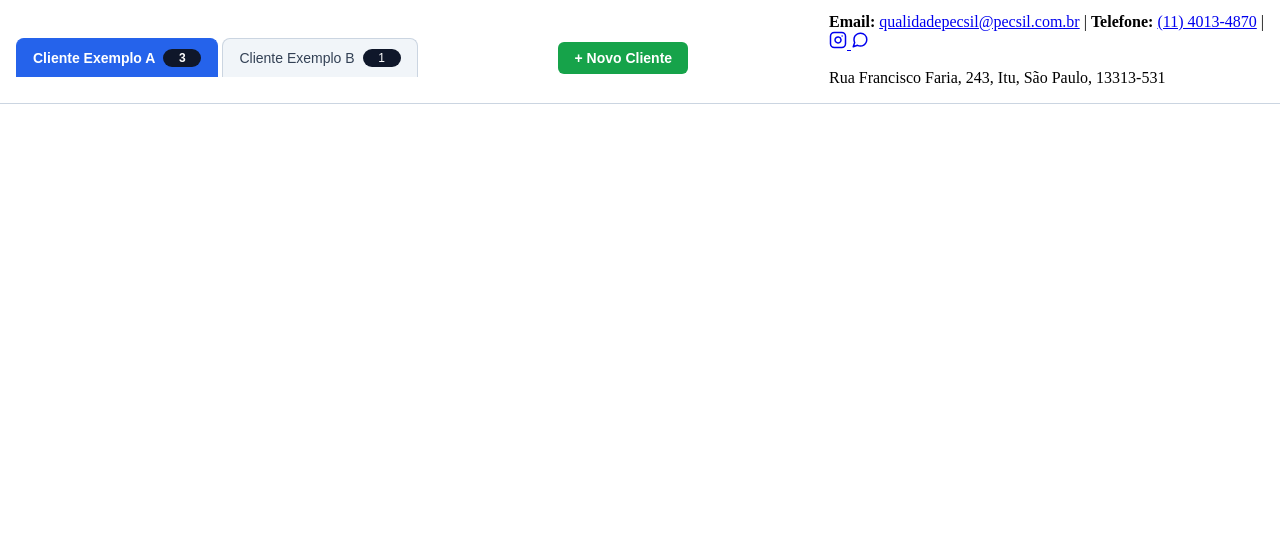
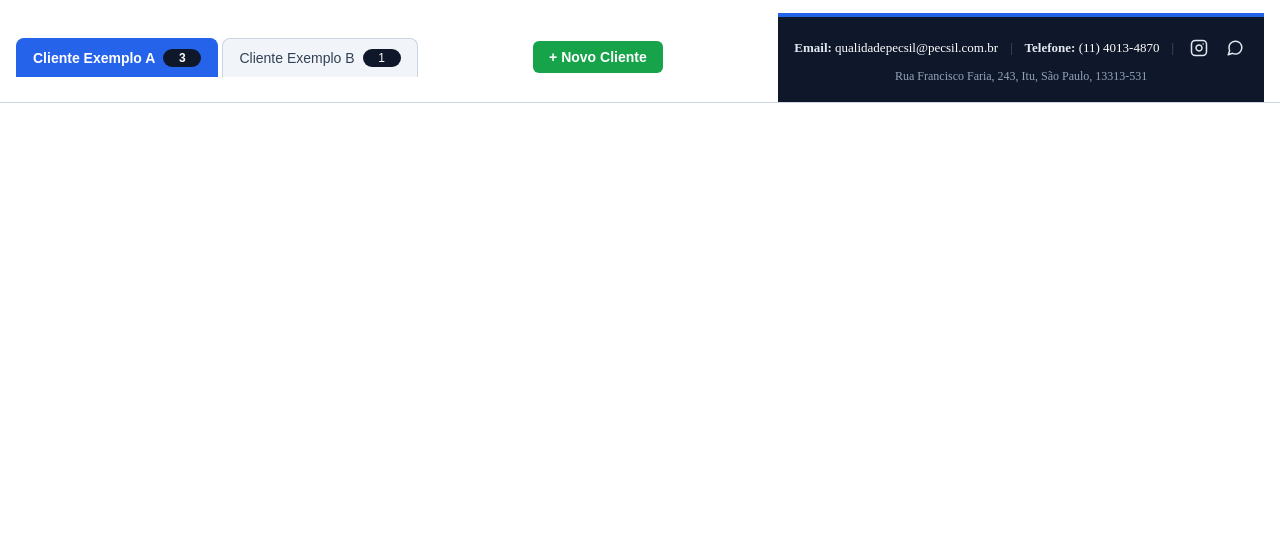
Before and after one commit to yToddi/PROJETO-ALMOXERIFADO, a plain HTML site: page Index.html in a window 1280 px wide. Shown: the part 266-800 px from the top of the page. Drawn offline with Linux system fonts and the light colour scheme.

Commit message:
Footer em Andamento

```diff
--- a/style.css
+++ b/style.css
@@ -172,7 +172,72 @@ body {
   color: #ffffff;
   font-weight: 600;
 }
+.rodape {
+  margin-top: auto; /* Empurra o rodapé para a base da tela */
+  background-color: #0f172a;
+  color: #e2e8f0;
+  border-top: 4px solid #2563eb; /* Espelha a linha azul do cabeçalho */
+  padding: 18px 16px;
+  font-size: 13px;
+}
 
+.rodape-conteudo {
+  display: flex;
+  flex-direction: column;
+  align-items: center;
+  gap: 8px;
+  text-align: center;
+}
+
+.rodape-contato {
+  display: flex;
+  align-items: center;
+  justify-content: center;
+  flex-wrap: wrap;
+  gap: 12px;
+}
+
+.rodape-contato a {
+  color: #ffffff;
+  text-decoration: none;
+  transition: color 0.2s;
+}
+
+.rodape-contato a:hover {
+  color: #93c5fd;
+  text-decoration: underline;
+}
+
+.rodape .separador {
+  color: #475569;
+}
+
+.rodape-redes {
+  display: flex;
+  align-items: center;
+  gap: 10px;
+}
+
+.rodape-redes a {
+  display: flex;
+  align-items: center;
+  justify-content: center;
+  color: #e2e8f0;
+  padding: 4px;
+  border-radius: 4px;
+  transition: background-color 0.2s, color 0.2s;
+}
+
+.rodape-redes a:hover {
+  background-color: rgba(255, 255, 255, 0.1);
+  color: #ffffff;
+}
+
+.rodape-endereco {
+  margin: 0;
+  color: #94a3b8;
+  font-size: 12px;
+}
 .toggle-ativo:hover {
   background: #1d4ed8;
 }
```
